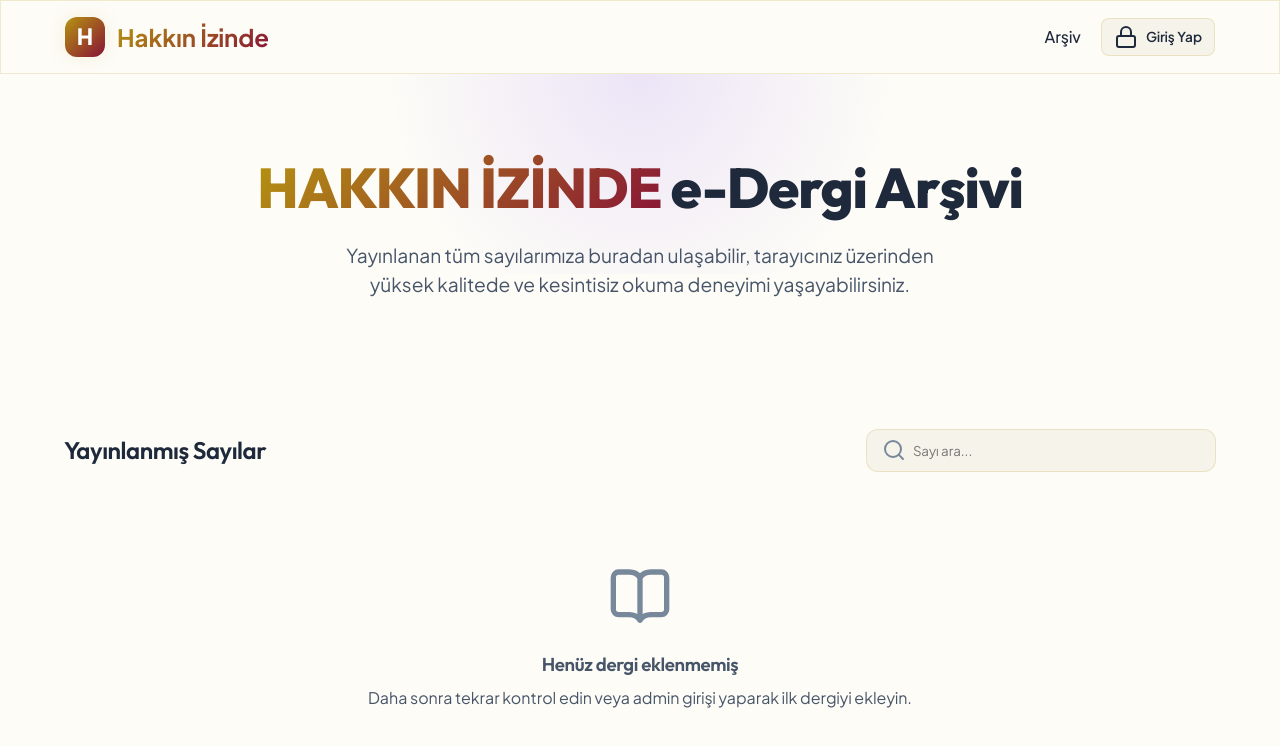
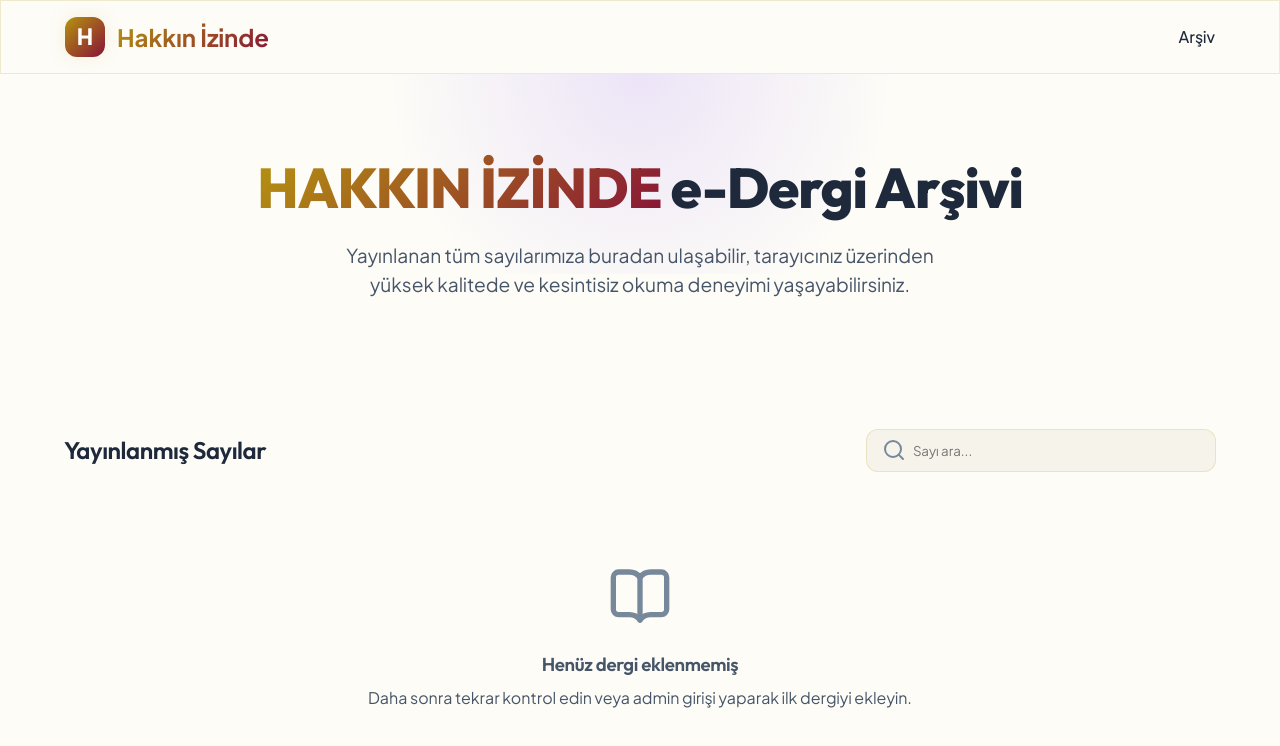
Before and after one commit to salihkaplan44/dergi, a website: page public/index.html in a window 1280 px wide. Drawn offline with nearby package versions, Linux system fonts and the light colour scheme; no server answers; a web font is replaced by a local one.

Commit message:
Hide login button by default, show only for logged-in admins

```diff
--- a/public/index.html
+++ b/public/index.html
@@ -19,7 +19,7 @@
     </a>
     <nav class="nav-links">
       <a href="/" class="nav-link active">Arşiv</a>
-      <a href="/admin.html" id="admin-nav-btn" class="btn btn-secondary btn-sm">
+      <a href="/admin.html" id="admin-nav-btn" class="btn btn-secondary btn-sm" style="display: none;">
         <i data-lucide="lock"></i>
         <span>Giriş Yap</span>
       </a>
--- a/public/js/app.js
+++ b/public/js/app.js
@@ -63,6 +63,7 @@ async function checkAuthStatus() {
     const res = await fetch('/api/auth-status');
     const data = await res.json();
     if (data.isAdmin) {
+      adminNavBtn.style.display = 'inline-flex';
       adminNavBtn.href = '/admin.html';
       adminNavBtn.querySelector('span').textContent = 'Yönetim Paneli';
       adminNavBtn.querySelector('i').setAttribute('data-lucide', 'sliders');
```
